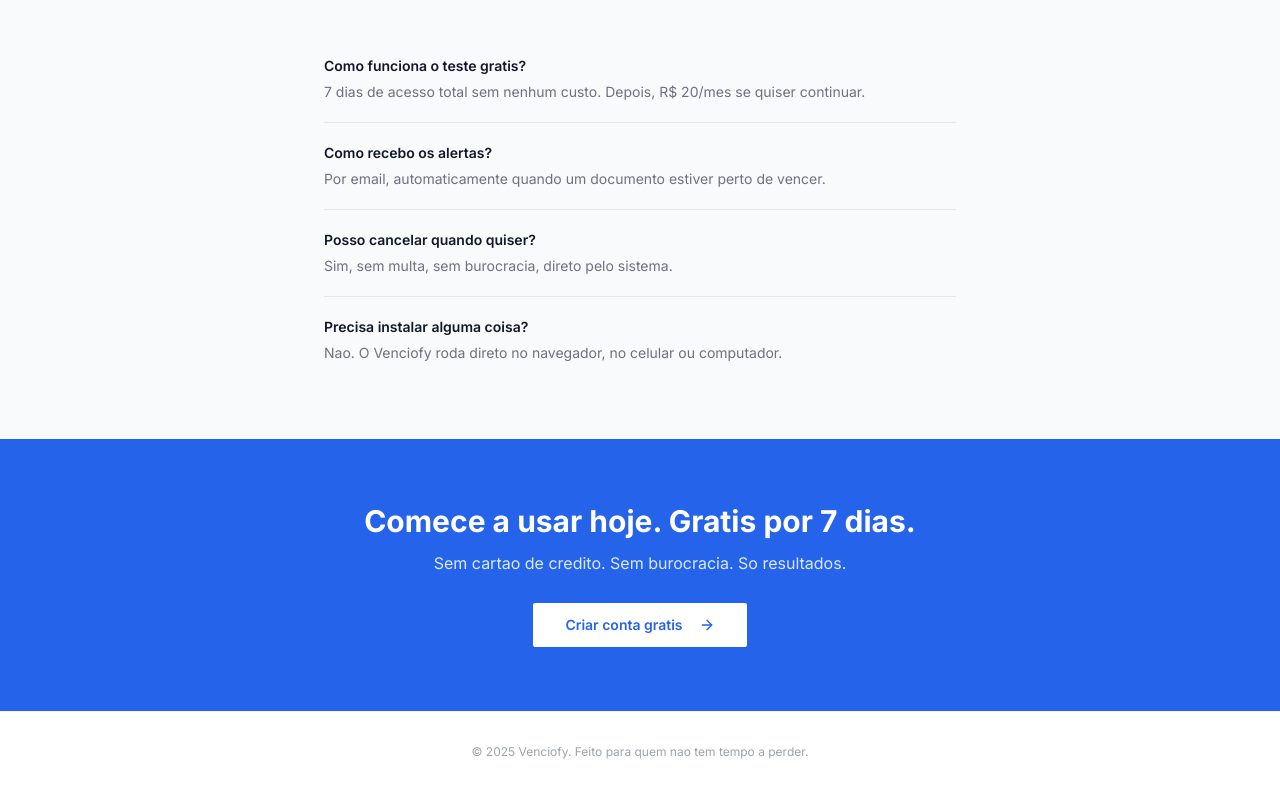
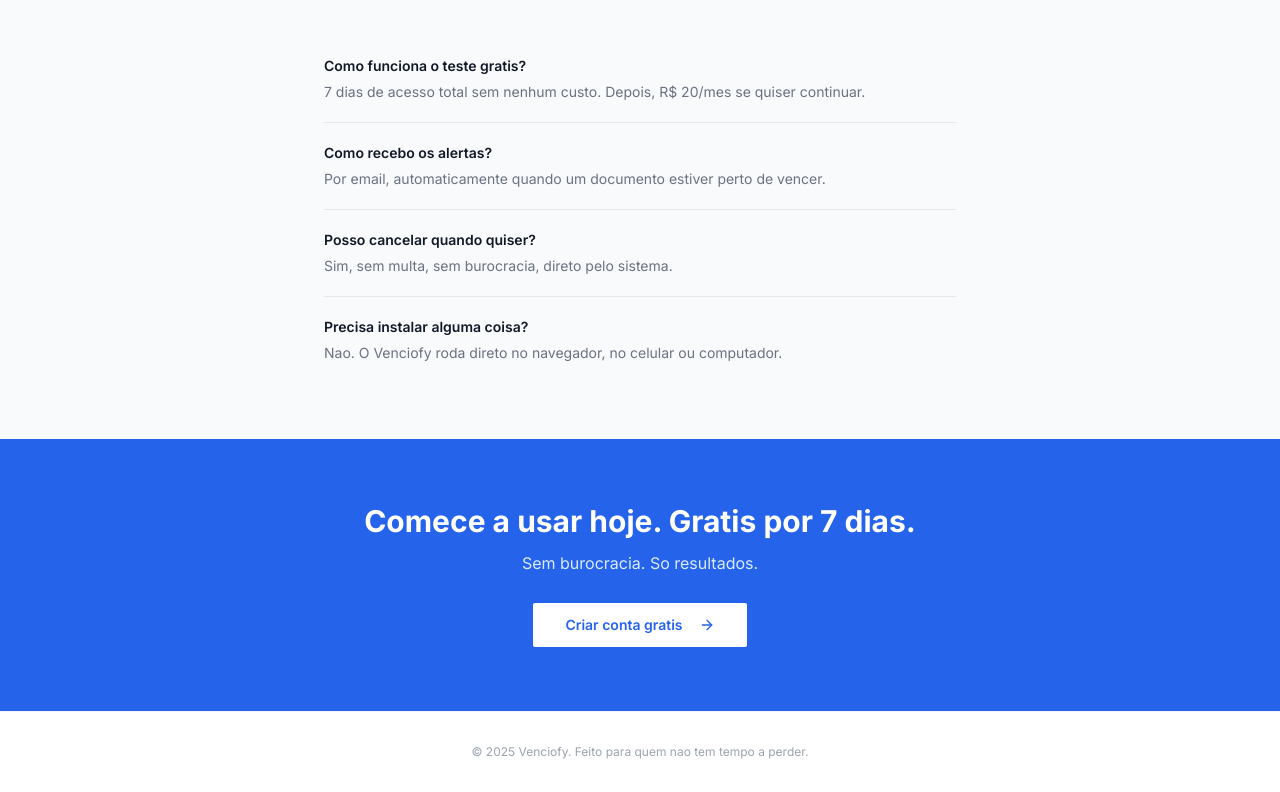
Before and after one commit to PedrooHenrick/venceu-notifica, a React (Vite) app: page / in a window 1280 px wide. Shown: the part 2955-3747 px from the top of the page. Built offline with nearby package versions, Linux system fonts and the light colour scheme; no server answers; the HTML template or start-up script is replaced by a standard one.

Commit message:
Sem cartao de credito.

```diff
--- a/src/pages/Landing.tsx
+++ b/src/pages/Landing.tsx
@@ -283,7 +283,7 @@
             Comece a usar hoje. Gratis por 7 dias.
           </h2>
           <p className="mt-3 text-blue-100">
-            Sem cartao de credito. Sem burocracia. So resultados.
+            Sem burocracia. So resultados.
           </p>
           <Button asChild size="lg" className="mt-7 bg-white text-blue-600 hover:bg-blue-50 font-semibold px-8">
             <Link to="/auth?mode=signup">
```
